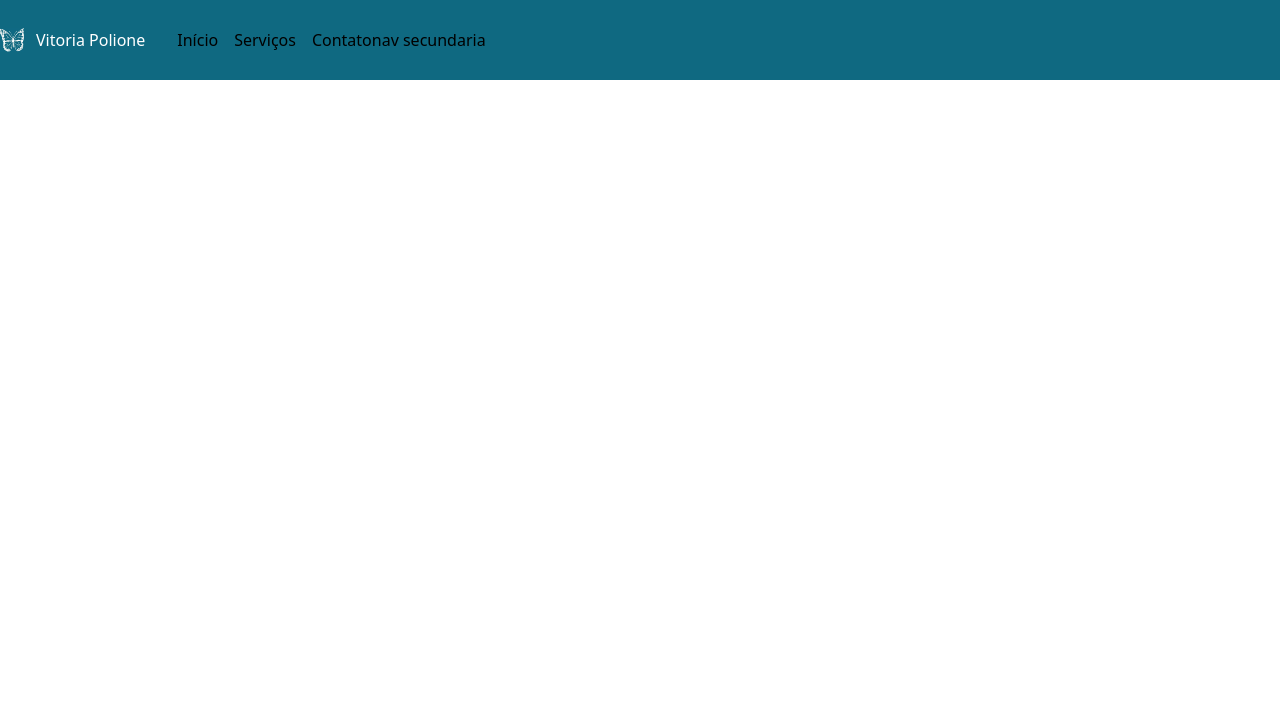
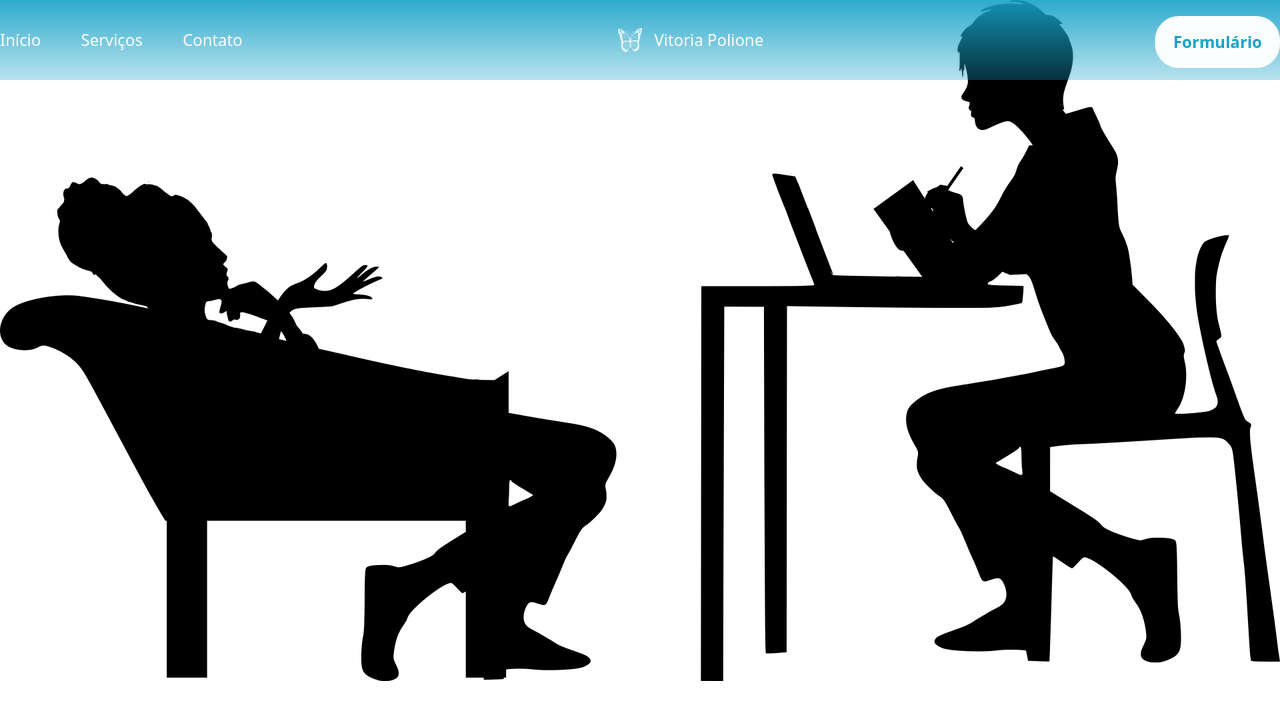
Before and after one commit to MATHEUS-FEITOZA/psicoSite, a website: page src/index.html in a window 1280 px wide. Drawn offline with Linux system fonts and the light colour scheme.

Commit message:
nav bar web

```diff
--- a/src/index.html
+++ b/src/index.html
@@ -9,31 +9,38 @@
     <title>Pisco Site</title>
 </head>
 
-<body>
+<body class="bg-[url('/src/img/bg.png')] bg-no-repeat">
     <header>
         <!-- navbar vai aqui -->
-        <nav class="bg-[#0F6981]">
-            <div class="flex max-w-7xl mx-auto h-20 items-center">
-                <div class="flex justify-between">
+        <nav class="bg-cover bg-no-repeat bg-center bg-gradient-to-b from-[#17a1c7]/90 to-[#17a1c7]/30">
+            <div class="max-w-7xl mx-auto h-20 items-center">
+                <div class="flex justify-between text-white pt-2">
 
+                    <!-- nav primaria -->
                     <div class="flex space-x-4">
-                        <!-- logo -->
-                        <div class="mr-4">
-                            <a href="#" class="flex items-center">
-                            <img class="h-6 w-6 mr-3" src="/src/img/logo_2.png" alt="logo borboleta">
-                            <span class="text-white">Vitoria Polione</span>
-                        </a>
-                        </div>
-                        <!-- nav primaria -->
-                        <div class="flex items-center space-x-4">
-                            <a href="#">Início</a>
-                            <a href="#">Serviços</a>
-                            <a href="#">Contato</a>
+                        <div class="flex items-center space-x-10 py-5">
+                            <a href="#"
+                                class=" hover:border-b-2 hover:mt-[-8px] transition-all duration-100 border-transparent hover:text-[#e9e626] hover:border-[#e9e626]">Início</a>
+                            <a href="#"
+                                class=" hover:border-b-2 hover:mt-[-8px] transition-all duration-100 border-transparent hover:text-[#e9e626] hover:border-[#e9e626]">Serviços</a>
+                            <a href="#"
+                                class=" hover:border-b-2 hover:mt-[-8px] transition-all duration-100 border-transparent hover:text-[#e9e626] hover:border-[#e9e626]">Contato</a>
                         </div>
                     </div>
 
+                    <!-- logo -->
+                    <div class="mr-4">
+                        <a href="#" class="flex items-center py-2 px-1">
+                            <img class="h-6 w-6 mr-3 invert" src="/src/img/logo.png" alt="logo borboleta">
+                            <span class="text-white py-3">Vitoria Polione</span>
+                        </a>
+                    </div>
+
                     <!-- nav secundaria -->
-                    <div>nav secundaria</div>
+                    <div class="pt-2">
+                        <a href="#"
+                            class="flex items-center hover:mt-[-8px] transition-all duration-100 px-4 py-3 font-bold rounded-3xl border-2 border-transparent hover:border-[#e9e626] hover:bg-[#e9e626] text-[#17a1c7] bg-[#fbfeff]">Formulário</a>
+                    </div>
                 </div>
             </div>
             <!-- menu mobile -->
```
Also changed, not shown: dist/output.css, src/img/bg.jpg (added), src/img/bg.png (added).
